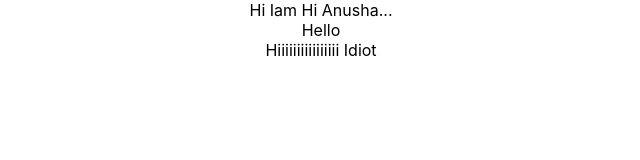
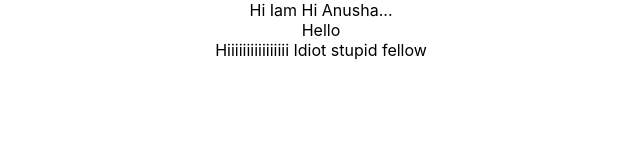
Before and after one commit to AnushaPalle/react-counter-1, a React (Create React App) app: page / in a window 1280 px wide. Shown: the top 160 px of the page, without its empty margins (319-959 px from the left). Built offline with nearby package versions, Linux system fonts and the light colour scheme.

Commit message:
add stupid fellow

```diff
--- a/src/components/CounterHOC.jsx
+++ b/src/components/CounterHOC.jsx
@@ -6,7 +6,7 @@ const CounterHOC = (props) => {
         <div className="counterHOC">
             <div>Hi Iam {name}</div>
             <div>Hello</div>
-            <div>Hiiiiiiiiiiiiiiii Idiot</div>
+            <div>Hiiiiiiiiiiiiiiii Idiot stupid fellow</div>
         </div>
     );
 }
```
